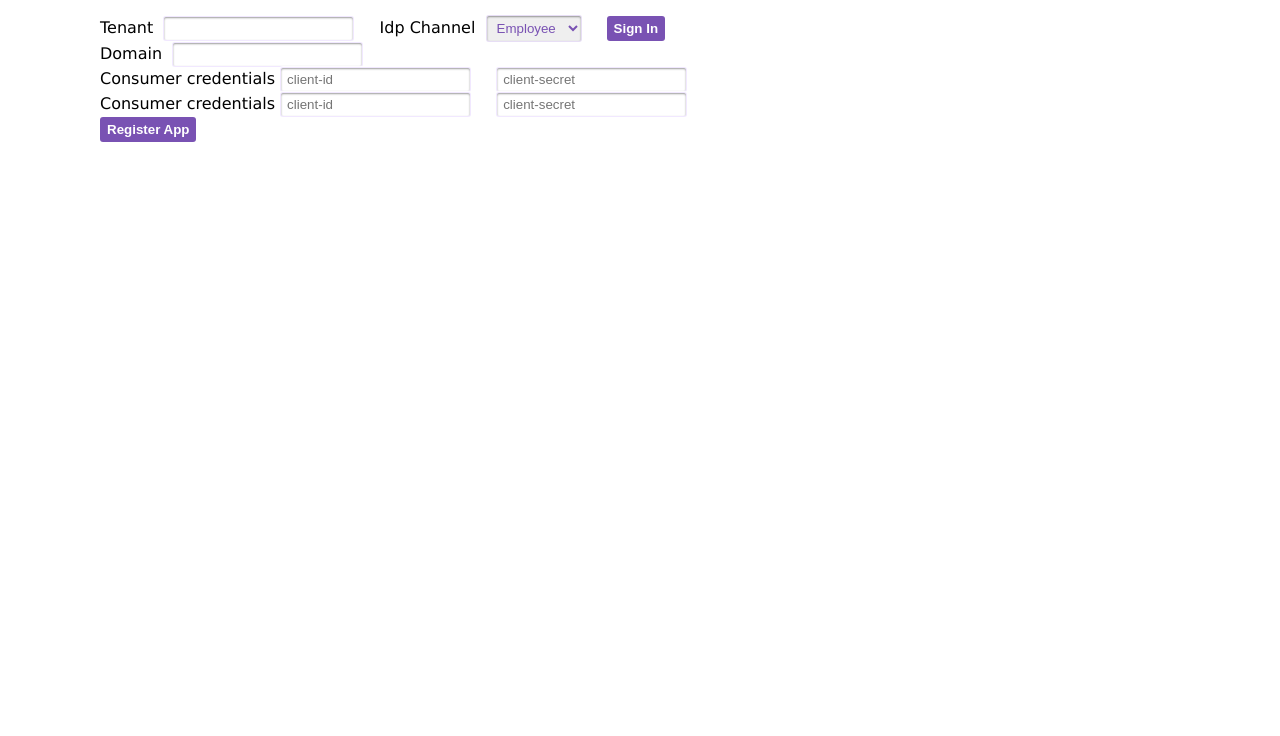
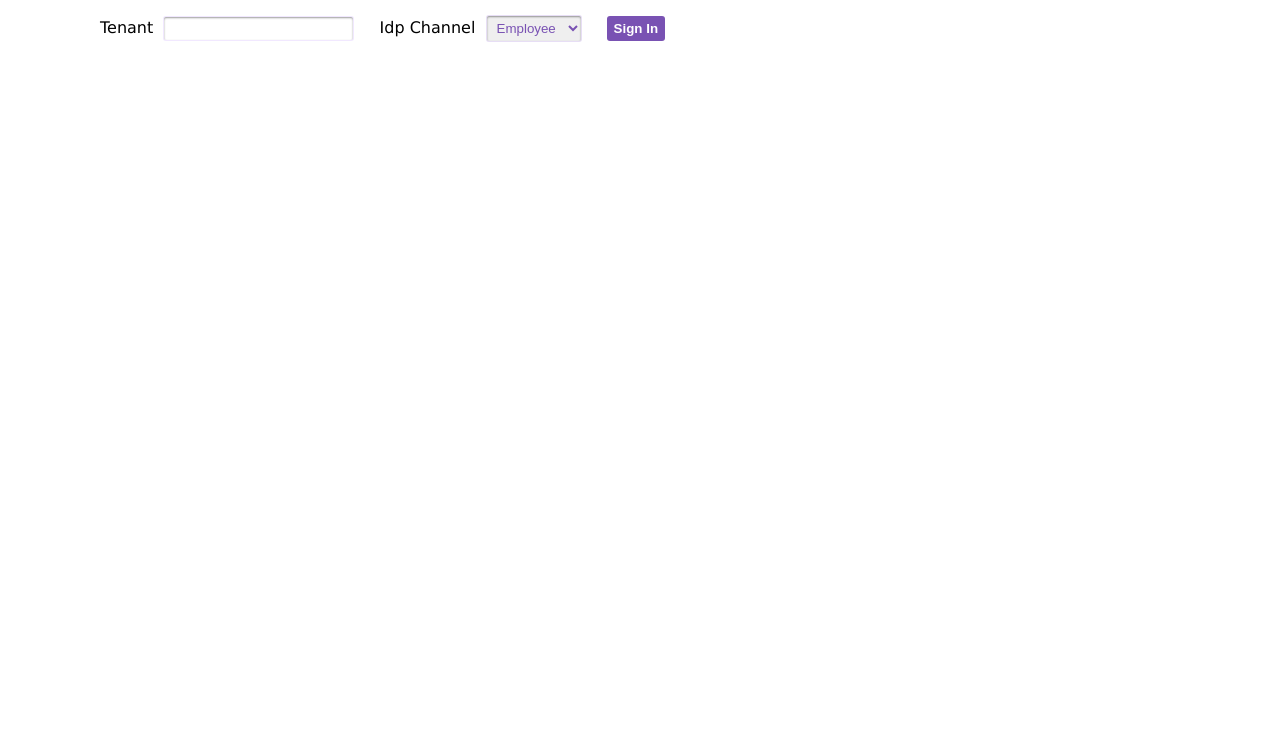
Before and after one commit to bbarroux/pages, a plain HTML site: page registerApp.html in a window 1280 px wide. Shown: the part 64-800 px from the top of the page. Drawn offline with Linux system fonts and the light colour scheme; no server answers.

Commit message:
registerApp frontend

```diff
--- a/registerApp.html
+++ b/registerApp.html
@@ -96,7 +96,7 @@
     </div>
     <!-- page displayed if an sso session is initiated -->
 
-    <div id="appform">
+    <div id="appform" style="display: none">
         <div>
             <label for="domain">Domain&nbsp;</label>
             <input id="domain" class="form-elt"/>
```
